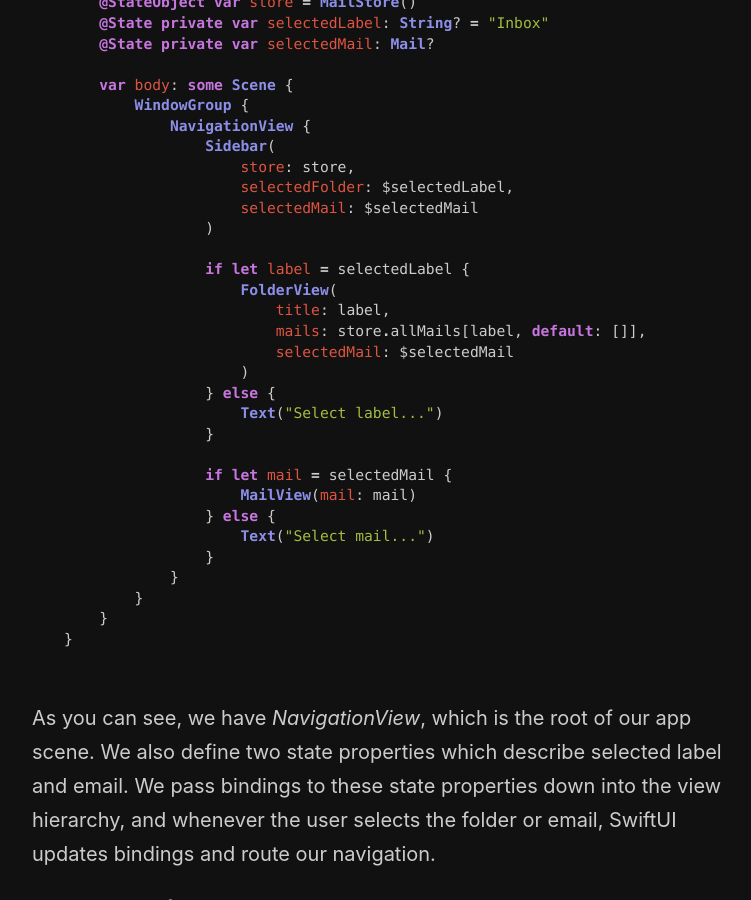
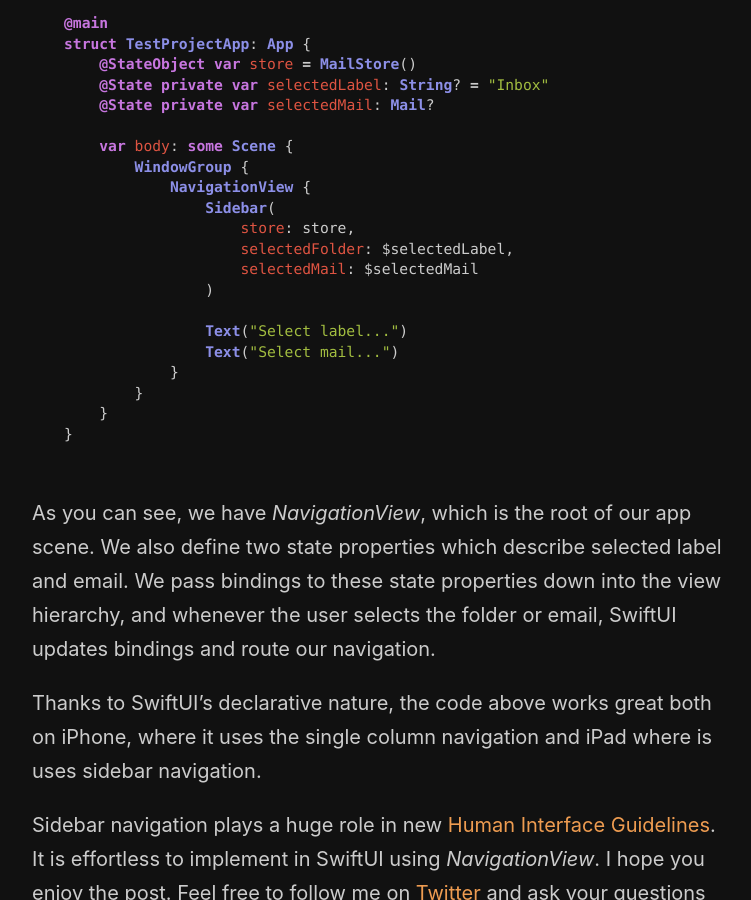
Before and after one commit to mecid/mecid.github.io, a Jekyll site: the page built from _posts/2020-07-21-sidebar-navigation-in-swiftui.md, in a window 1280 px wide and 900 px high, scrolled down 4006 px. Shown: the whole window, without its empty margins (258-1009 px from the left). Built offline with Jekyll 4.4.1, drawn with Linux system fonts in a browser that asks for light colours; some of the changed text lies outside the part shown.

Commit message:
code examples improved in sidebar post

```diff
--- a/_posts/2020-07-21-sidebar-navigation-in-swiftui.md
+++ b/_posts/2020-07-21-sidebar-navigation-in-swiftui.md
@@ -68,7 +71,7 @@ struct FolderView: View {
     @Binding var selectedMail: Mail?
 
     var body: some View {
-        List(selection: $selectedMail) {
+        List {
             ForEach(mails) { mail in
                 NavigationLink(
                     destination: MailView(mail: mail),
@@ -121,21 +124,8 @@ struct TestProjectApp: App {
                     selectedMail: $selectedMail
                 )
 
-                if let label = selectedLabel {
-                    FolderView(
-                        title: label,
-                        mails: store.allMails[label, default: []],
-                        selectedMail: $selectedMail
-                    )
-                } else {
-                    Text("Select label...")
-                }
-
-                if let mail = selectedMail {
-                    MailView(mail: mail)
-                } else {
-                    Text("Select mail...")
-                }
+                Text("Select label...")
+                Text("Select mail...")
             }
         }
     }
```
Also changed, not shown: other parts of _posts/2020-07-21-sidebar-navigation-in-swiftui.md (+5 -2 lines).
